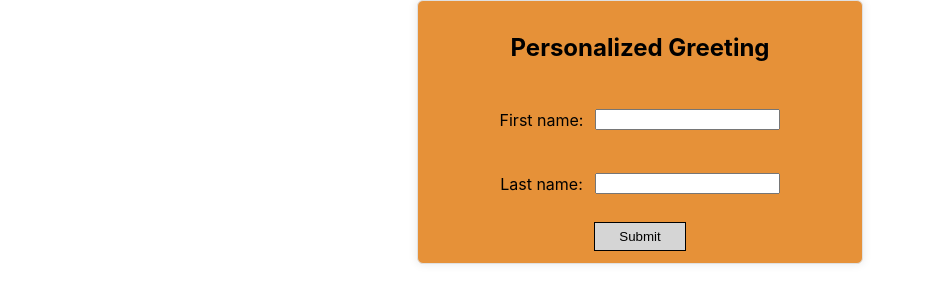
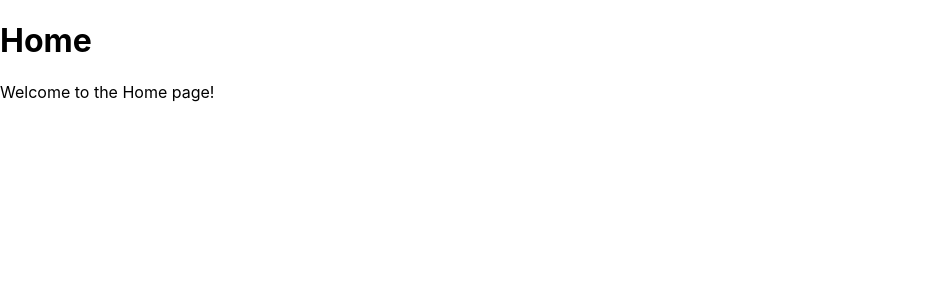
Before and after one commit to GladClan/cs320-project-idg, a React (Create React App) app in the folder src/main/frontend/: page /Home in a window 1280 px wide. Shown: the top 302 px of the page, without its empty margins (0-926 px from the left). Built offline with nearby package versions, Linux system fonts and the light colour scheme.

Commit message:
Created a new page! And made that page navigable

```diff
--- a/src/main/frontend/package.json
+++ b/src/main/frontend/package.json
@@ -9,6 +9,7 @@
     "axios": "^1.7.7",
     "react": "^18.3.1",
     "react-dom": "^18.3.1",
+    "react-router-dom": "^6.26.2",
     "react-scripts": "5.0.1",
     "web-vitals": "^2.1.4"
   },
--- a/src/main/frontend/src/App.js
+++ b/src/main/frontend/src/App.js
@@ -1,11 +1,17 @@
 import './App.css';
 import { useState } from 'react';
+import { useNavigate } from 'react-router-dom';
 
 function App() {
     const [message, setMessage] = useState('');
     const [firstName, setFirst] = useState('');
     const [lastName, setLast] = useState('');
     const [submitted, setSubmitted] = useState(false);
+
+    const navigate = useNavigate();
+        const navigateToHome = () => {
+            navigate('/Home');
+    }
 
     const fetchMessage = async (e) => {
         e.preventDefault();
@@ -25,6 +31,7 @@ function App() {
     };
 
     return (
+        <>
         <form className={"name-form"} onSubmit={fetchMessage}>
             <h2>Personalized Greeting</h2>
                 <div className={"input"}>
@@ -43,7 +50,11 @@ function App() {
                     <p className={"message"}>{message}</p>
                 </div>
             )}
+            <button className={"btn"} onClick={navigateToHome}>
+                Go Home
+            </button>
         </form>
+        </>
     );
 }
 
--- /dev/null
+++ b/src/main/frontend/src/Home.js
@@ -0,0 +1,10 @@
+function Home() {
+    return (
+        <div>
+            <h1>Home</h1>
+            <p>Welcome to the Home page!</p>
+        </div>
+    );
+}
+
+export default Home;
--- a/src/main/frontend/src/index.js
+++ b/src/main/frontend/src/index.js
@@ -2,12 +2,19 @@ import React from 'react';
 import ReactDOM from 'react-dom/client';
 import './index.css';
 import App from './App';
+import Home from './Home';
+import { BrowserRouter, Route, Routes } from 'react-router-dom';
 import reportWebVitals from './reportWebVitals';
 
 const root = ReactDOM.createRoot(document.getElementById('root'));
 root.render(
   <React.StrictMode>
-    <App />
+    <BrowserRouter>
+      <Routes>
+        <Route path="/" element={<App />} />
+        <Route path="/Home" element={<Home />} />
+      </Routes>
+    </BrowserRouter>
   </React.StrictMode>
 );
 
```
Also changed, not shown: 1 other file (tests, documents, lock files or other folders).
